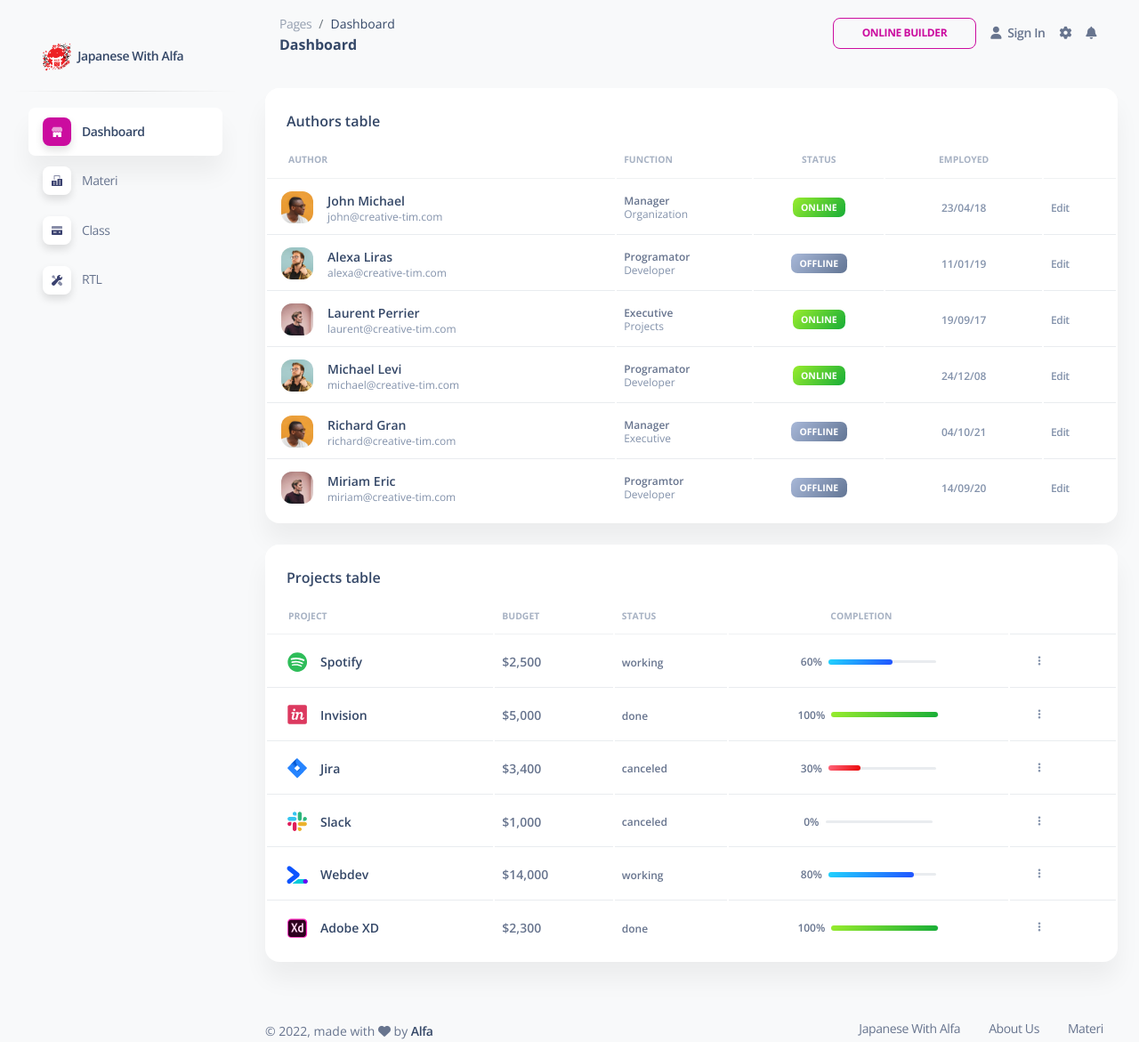
After one commit to NoriAlafa/JPA, a CodeIgniter 4 app: template app/Views/admin/list_materi.php in a window 1280 px wide. The commit adds this page. Shown: the whole page at 89% size. Run offline with PHP 8.4 and a stand-in for CodeIgniter, Linux system fonts and the light colour scheme; the template is opened without the code that fills it, so the values that code supplies are empty; some libraries are stand-ins or nearby versions.

```diff
--- /dev/null
+++ b/app/Views/admin/list_materi.php
@@ -0,0 +1,423 @@
+<?=$this->extend('template/layout')?>
+<?=$this->section('content')?>
+<div class="container-fluid py-4">
+      <div class="row">
+        <div class="col-12">
+          <div class="card mb-4">
+            <div class="card-header pb-0">
+              <h6>Authors table</h6>
+            </div>
+            <div class="card-body px-0 pt-0 pb-2">
+              <div class="table-responsive p-0">
+                <table class="table align-items-center mb-0">
+                  <thead>
+                    <tr>
+                      <th class="text-uppercase text-secondary text-xxs font-weight-bolder opacity-7">Author</th>
+                      <th class="text-uppercase text-secondary text-xxs font-weight-bolder opacity-7 ps-2">Function</th>
+                      <th class="text-center text-uppercase text-secondary text-xxs font-weight-bolder opacity-7">Status</th>
+                      <th class="text-center text-uppercase text-secondary text-xxs font-weight-bolder opacity-7">Employed</th>
+                      <th class="text-secondary opacity-7"></th>
+                    </tr>
+                  </thead>
+                  <tbody>
+                    <tr>
+                      <td>
+                        <div class="d-flex px-2 py-1">
+                          <div>
+                            <img src="../assets/img/team-2.jpg" class="avatar avatar-sm me-3" alt="user1">
+                          </div>
+                          <div class="d-flex flex-column justify-content-center">
+                            <h6 class="mb-0 text-sm">John Michael</h6>
+                            <p class="text-xs text-secondary mb-0">john@creative-tim.com</p>
+                          </div>
+                        </div>
+                      </td>
+                      <td>
+                        <p class="text-xs font-weight-bold mb-0">Manager</p>
+                        <p class="text-xs text-secondary mb-0">Organization</p>
+                      </td>
+                      <td class="align-middle text-center text-sm">
+                        <span class="badge badge-sm bg-gradient-success">Online</span>
+                      </td>
+                      <td class="align-middle text-center">
+                        <span class="text-secondary text-xs font-weight-bold">23/04/18</span>
+                      </td>
+                      <td class="align-middle">
+                        <a href="javascript:;" class="text-secondary font-weight-bold text-xs" data-toggle="tooltip" data-original-title="Edit user">
+                          Edit
+                        </a>
+                      </td>
+                    </tr>
+                    <tr>
+                      <td>
+                        <div class="d-flex px-2 py-1">
+                          <div>
+                            <img src="../assets/img/team-3.jpg" class="avatar avatar-sm me-3" alt="user2">
+                          </div>
+                          <div class="d-flex flex-column justify-content-center">
+                            <h6 class="mb-0 text-sm">Alexa Liras</h6>
+                            <p class="text-xs text-secondary mb-0">alexa@creative-tim.com</p>
+                          </div>
+                        </div>
+                      </td>
+                      <td>
+                        <p class="text-xs font-weight-bold mb-0">Programator</p>
+                        <p class="text-xs text-secondary mb-0">Developer</p>
+                      </td>
+                      <td class="align-middle text-center text-sm">
+                        <span class="badge badge-sm bg-gradient-secondary">Offline</span>
+                      </td>
+                      <td class="align-middle text-center">
+                        <span class="text-secondary text-xs font-weight-bold">11/01/19</span>
+                      </td>
+                      <td class="align-middle">
+                        <a href="javascript:;" class="text-secondary font-weight-bold text-xs" data-toggle="tooltip" data-original-title="Edit user">
+                          Edit
+                        </a>
+                      </td>
+                    </tr>
+                    <tr>
+                      <td>
+                        <div class="d-flex px-2 py-1">
+                          <div>
+                            <img src="../assets/img/team-4.jpg" class="avatar avatar-sm me-3" alt="user3">
+                          </div>
+                          <div class="d-flex flex-column justify-content-center">
+                            <h6 class="mb-0 text-sm">Laurent Perrier</h6>
+                            <p class="text-xs text-secondary mb-0">laurent@creative-tim.com</p>
+                          </div>
+                        </div>
+                      </td>
+                      <td>
+                        <p class="text-xs font-weight-bold mb-0">Executive</p>
+                        <p class="text-xs text-secondary mb-0">Projects</p>
+                      </td>
+                      <td class="align-middle text-center text-sm">
+                        <span class="badge badge-sm bg-gradient-success">Online</span>
+                      </td>
+                      <td class="align-middle text-center">
+                        <span class="text-secondary text-xs font-weight-bold">19/09/17</span>
+                      </td>
+                      <td class="align-middle">
+                        <a href="javascript:;" class="text-secondary font-weight-bold text-xs" data-toggle="tooltip" data-original-title="Edit user">
+                          Edit
+                        </a>
+                      </td>
+                    </tr>
+                    <tr>
+                      <td>
+                        <div class="d-flex px-2 py-1">
+                          <div>
+                            <img src="../assets/img/team-3.jpg" class="avatar avatar-sm me-3" alt="user4">
+                          </div>
+                          <div class="d-flex flex-column justify-content-center">
+                            <h6 class="mb-0 text-sm">Michael Levi</h6>
+                            <p class="text-xs text-secondary mb-0">michael@creative-tim.com</p>
+                          </div>
+                        </div>
+                      </td>
+                      <td>
+                        <p class="text-xs font-weight-bold mb-0">Programator</p>
+                        <p class="text-xs text-secondary mb-0">Developer</p>
+                      </td>
+                      <td class="align-middle text-center text-sm">
+                        <span class="badge badge-sm bg-gradient-success">Online</span>
+                      </td>
+                      <td class="align-middle text-center">
+                        <span class="text-secondary text-xs font-weight-bold">24/12/08</span>
+                      </td>
+                      <td class="align-middle">
+                        <a href="javascript:;" class="text-secondary font-weight-bold text-xs" data-toggle="tooltip" data-original-title="Edit user">
+                          Edit
+                        </a>
+                      </td>
+                    </tr>
+                    <tr>
+                      <td>
+                        <div class="d-flex px-2 py-1">
+                          <div>
+                            <img src="../assets/img/team-2.jpg" class="avatar avatar-sm me-3" alt="user5">
+                          </div>
+                          <div class="d-flex flex-column justify-content-center">
+                            <h6 class="mb-0 text-sm">Richard Gran</h6>
+                            <p class="text-xs text-secondary mb-0">richard@creative-tim.com</p>
+                          </div>
+                        </div>
+                      </td>
+                      <td>
+                        <p class="text-xs font-weight-bold mb-0">Manager</p>
+                        <p class="text-xs text-secondary mb-0">Executive</p>
+                      </td>
+                      <td class="align-middle text-center text-sm">
+                        <span class="badge badge-sm bg-gradient-secondary">Offline</span>
+                      </td>
+                      <td class="align-middle text-center">
+                        <span class="text-secondary text-xs font-weight-bold">04/10/21</span>
+                      </td>
+                      <td class="align-middle">
+                        <a href="javascript:;" class="text-secondary font-weight-bold text-xs" data-toggle="tooltip" data-original-title="Edit user">
+                          Edit
+                        </a>
+                      </td>
+                    </tr>
+                    <tr>
+                      <td>
+                        <div class="d-flex px-2 py-1">
+                          <div>
+                            <img src="../assets/img/team-4.jpg" class="avatar avatar-sm me-3" alt="user6">
+                          </div>
+                          <div class="d-flex flex-column justify-content-center">
+                            <h6 class="mb-0 text-sm">Miriam Eric</h6>
+                            <p class="text-xs text-secondary mb-0">miriam@creative-tim.com</p>
+                          </div>
+                        </div>
+                      </td>
+                      <td>
+                        <p class="text-xs font-weight-bold mb-0">Programtor</p>
+                        <p class="text-xs text-secondary mb-0">Developer</p>
+                      </td>
+                      <td class="align-middle text-center text-sm">
+                        <span class="badge badge-sm bg-gradient-secondary">Offline</span>
+                      </td>
+                      <td class="align-middle text-center">
+                        <span class="text-secondary text-xs font-weight-bold">14/09/20</span>
+                      </td>
+                      <td class="align-middle">
+                        <a href="javascript:;" class="text-secondary font-weight-bold text-xs" data-toggle="tooltip" data-original-title="Edit user">
+                          Edit
+                        </a>
+                      </td>
+                    </tr>
+                  </tbody>
+                </table>
+              </div>
+            </div>
+          </div>
+        </div>
+      </div>
+      <div class="row">
+        <div class="col-12">
+          <div class="card mb-4">
+            <div class="card-header pb-0">
+              <h6>Projects table</h6>
+            </div>
+            <div class="card-body px-0 pt-0 pb-2">
+              <div class="table-responsive p-0">
+                <table class="table align-items-center justify-content-center mb-0">
+                  <thead>
+                    <tr>
+                      <th class="text-uppercase text-secondary text-xxs font-weight-bolder opacity-7">Project</th>
+                      <th class="text-uppercase text-secondary text-xxs font-weight-bolder opacity-7 ps-2">Budget</th>
+                      <th class="text-uppercase text-secondary text-xxs font-weight-bolder opacity-7 ps-2">Status</th>
+                      <th class="text-uppercase text-secondary text-xxs font-weight-bolder text-center opacity-7 ps-2">Completion</th>
+                      <th></th>
+                    </tr>
+                  </thead>
+                  <tbody>
+                    <tr>
+                      <td>
+                        <div class="d-flex px-2">
+                          <div>
+                            <img src="../assets/img/small-logos/logo-spotify.svg" class="avatar avatar-sm rounded-circle me-2" alt="spotify">
+                          </div>
+                          <div class="my-auto">
+                            <h6 class="mb-0 text-sm">Spotify</h6>
+                          </div>
+                        </div>
+                      </td>
+                      <td>
+                        <p class="text-sm font-weight-bold mb-0">$2,500</p>
+                      </td>
+                      <td>
+                        <span class="text-xs font-weight-bold">working</span>
+                      </td>
+                      <td class="align-middle text-center">
+                        <div class="d-flex align-items-center justify-content-center">
+                          <span class="me-2 text-xs font-weight-bold">60%</span>
+                          <div>
+                            <div class="progress">
+                              <div class="progress-bar bg-gradient-info" role="progressbar" aria-valuenow="60" aria-valuemin="0" aria-valuemax="100" style="width: 60%;"></div>
+                            </div>
+                          </div>
+                        </div>
+                      </td>
+                      <td class="align-middle">
+                        <button class="btn btn-link text-secondary mb-0">
+                          <i class="fa fa-ellipsis-v text-xs"></i>
+                        </button>
+                      </td>
+                    </tr>
+                    <tr>
+                      <td>
+                        <div class="d-flex px-2">
+                          <div>
+                            <img src="../assets/img/small-logos/logo-invision.svg" class="avatar avatar-sm rounded-circle me-2" alt="invision">
+                          </div>
+                          <div class="my-auto">
+                            <h6 class="mb-0 text-sm">Invision</h6>
+                          </div>
+                        </div>
+                      </td>
+                      <td>
+                        <p class="text-sm font-weight-bold mb-0">$5,000</p>
+                      </td>
+                      <td>
+                        <span class="text-xs font-weight-bold">done</span>
+                      </td>
+                      <td class="align-middle text-center">
+                        <div class="d-flex align-items-center justify-content-center">
+                          <span class="me-2 text-xs font-weight-bold">100%</span>
+                          <div>
+                            <div class="progress">
+                              <div class="progress-bar bg-gradient-success" role="progressbar" aria-valuenow="100" aria-valuemin="0" aria-valuemax="100" style="width: 100%;"></div>
+                            </div>
+                          </div>
+                        </div>
+                      </td>
+                      <td class="align-middle">
+                        <button class="btn btn-link text-secondary mb-0" aria-haspopup="true" aria-expanded="false">
+                          <i class="fa fa-ellipsis-v text-xs"></i>
+                        </button>
+                      </td>
+                    </tr>
+                    <tr>
+                      <td>
+                        <div class="d-flex px-2">
+                          <div>
+                            <img src="../assets/img/small-logos/logo-jira.svg" class="avatar avatar-sm rounded-circle me-2" alt="jira">
+                          </div>
+                          <div class="my-auto">
+                            <h6 class="mb-0 text-sm">Jira</h6>
+                          </div>
+                        </div>
+                      </td>
+                      <td>
+                        <p class="text-sm font-weight-bold mb-0">$3,400</p>
+                      </td>
+                      <td>
+                        <span class="text-xs font-weight-bold">canceled</span>
+                      </td>
+                      <td class="align-middle text-center">
+                        <div class="d-flex align-items-center justify-content-center">
+                          <span class="me-2 text-xs font-weight-bold">30%</span>
+                          <div>
+                            <div class="progress">
+                              <div class="progress-bar bg-gradient-danger" role="progressbar" aria-valuenow="30" aria-valuemin="0" aria-valuemax="30" style="width: 30%;"></div>
+                            </div>
+                          </div>
+                        </div>
+                      </td>
+                      <td class="align-middle">
+                        <button class="btn btn-link text-secondary mb-0" aria-haspopup="true" aria-expanded="false">
+                          <i class="fa fa-ellipsis-v text-xs"></i>
+                        </button>
+                      </td>
+                    </tr>
+                    <tr>
+                      <td>
+                        <div class="d-flex px-2">
+                          <div>
+                            <img src="../assets/img/small-logos/logo-slack.svg" class="avatar avatar-sm rounded-circle me-2" alt="slack">
+                          </div>
+                          <div class="my-auto">
+                            <h6 class="mb-0 text-sm">Slack</h6>
+                          </div>
+                        </div>
+                      </td>
+                      <td>
+                        <p class="text-sm font-weight-bold mb-0">$1,000</p>
+                      </td>
+                      <td>
+                        <span class="text-xs font-weight-bold">canceled</span>
+                      </td>
+                      <td class="align-middle text-center">
+                        <div class="d-flex align-items-center justify-content-center">
+                          <span class="me-2 text-xs font-weight-bold">0%</span>
+                          <div>
+                            <div class="progress">
+                              <div class="progress-bar bg-gradient-success" role="progressbar" aria-valuenow="0" aria-valuemin="0" aria-valuemax="0" style="width: 0%;"></div>
+                            </div>
+                          </div>
+                        </div>
+                      </td>
+                      <td class="align-middle">
+                        <button class="btn btn-link text-secondary mb-0" aria-haspopup="true" aria-expanded="false">
+                          <i class="fa fa-ellipsis-v text-xs"></i>
+                        </button>
+                      </td>
+                    </tr>
+                    <tr>
+                      <td>
+                        <div class="d-flex px-2">
+                          <div>
+                            <img src="../assets/img/small-logos/logo-webdev.svg" class="avatar avatar-sm rounded-circle me-2" alt="webdev">
+                          </div>
+                          <div class="my-auto">
+                            <h6 class="mb-0 text-sm">Webdev</h6>
+                          </div>
+                        </div>
+                      </td>
+                      <td>
+                        <p class="text-sm font-weight-bold mb-0">$14,000</p>
+                      </td>
+                      <td>
+                        <span class="text-xs font-weight-bold">working</span>
+                      </td>
+                      <td class="align-middle text-center">
+                        <div class="d-flex align-items-center justify-content-center">
+                          <span class="me-2 text-xs font-weight-bold">80%</span>
+                          <div>
+                            <div class="progress">
+                              <div class="progress-bar bg-gradient-info" role="progressbar" aria-valuenow="80" aria-valuemin="0" aria-valuemax="80" style="width: 80%;"></div>
+                            </div>
+                          </div>
+                        </div>
+                      </td>
+                      <td class="align-middle">
+                        <button class="btn btn-link text-secondary mb-0" aria-haspopup="true" aria-expanded="false">
+                          <i class="fa fa-ellipsis-v text-xs"></i>
+                        </button>
+                      </td>
+                    </tr>
+                    <tr>
+                      <td>
+                        <div class="d-flex px-2">
+                          <div>
+                            <img src="../assets/img/small-logos/logo-xd.svg" class="avatar avatar-sm rounded-circle me-2" alt="xd">
+                          </div>
+                          <div class="my-auto">
+                            <h6 class="mb-0 text-sm">Adobe XD</h6>
+                          </div>
+                        </div>
+                      </td>
+                      <td>
+                        <p class="text-sm font-weight-bold mb-0">$2,300</p>
+                      </td>
+                      <td>
+                        <span class="text-xs font-weight-bold">done</span>
+                      </td>
+                      <td class="align-middle text-center">
+                        <div class="d-flex align-items-center justify-content-center">
+                          <span class="me-2 text-xs font-weight-bold">100%</span>
+                          <div>
+                            <div class="progress">
+                              <div class="progress-bar bg-gradient-success" role="progressbar" aria-valuenow="100" aria-valuemin="0" aria-valuemax="100" style="width: 100%;"></div>
+                            </div>
+                          </div>
+                        </div>
+                      </td>
+                      <td class="align-middle">
+                        <button class="btn btn-link text-secondary mb-0" aria-haspopup="true" aria-expanded="false">
+                          <i class="fa fa-ellipsis-v text-xs"></i>
+                        </button>
+                      </td>
+                    </tr>
+                  </tbody>
+                </table>
+              </div>
+            </div>
+          </div>
+        </div>
+      </div>
+    </div>
+<?=$this->endSection()?>
--- a/app/Views/template/sidebar.php
+++ b/app/Views/template/sidebar.php
@@ -28,6 +28,7 @@
             <span class="nav-link-text ms-1">Dashboard</span>
           </a>
         </li>
+        <?php if(!session('access') == 'admin'):?>
         <li class="nav-item">
           <a class="nav-link  " href="/materi">
             <div class="icon icon-shape icon-sm shadow border-radius-md bg-white text-center me-2 d-flex align-items-center justify-content-center">
@@ -48,6 +49,28 @@
             <span class="nav-link-text ms-1">Materi</span>
           </a>
         </li>
+        <?php else: ?>
+          <li class="nav-item">
+          <a class="nav-link  " href="/tampil/materi">
+            <div class="icon icon-shape icon-sm shadow border-radius-md bg-white text-center me-2 d-flex align-items-center justify-content-center">
+              <svg width="12px" height="12px" viewBox="0 0 42 42" version="1.1" xmlns="http://www.w3.org/2000/svg" xmlns:xlink="http://www.w3.org/1999/xlink">
+                <title>office</title>
+                <g stroke="none" stroke-width="1" fill="none" fill-rule="evenodd">
+                  <g transform="translate(-1869.000000, -293.000000)" fill="#FFFFFF" fill-rule="nonzero">
+                    <g transform="translate(1716.000000, 291.000000)">
+                      <g id="office" transform="translate(153.000000, 2.000000)">
+                        <path class="color-background opacity-6" d="M12.25,17.5 L8.75,17.5 L8.75,1.75 C8.75,0.78225 9.53225,0 10.5,0 L31.5,0 C32.46775,0 33.25,0.78225 33.25,1.75 L33.25,12.25 L29.75,12.25 L29.75,3.5 L12.25,3.5 L12.25,17.5 Z"></path>
+                        <path class="color-background" d="M40.25,14 L24.5,14 C23.53225,14 22.75,14.78225 22.75,15.75 L22.75,38.5 L19.25,38.5 L19.25,22.75 C19.25,21.78225 18.46775,21 17.5,21 L1.75,21 C0.78225,21 0,21.78225 0,22.75 L0,40.25 C0,41.21775 0.78225,42 1.75,42 L40.25,42 C41.21775,42 42,41.21775 42,40.25 L42,15.75 C42,14.78225 41.21775,14 40.25,14 Z M12.25,36.75 L7,36.75 L7,33.25 L12.25,33.25 L12.25,36.75 Z M12.25,29.75 L7,29.75 L7,26.25 L12.25,26.25 L12.25,29.75 Z M35,36.75 L29.75,36.75 L29.75,33.25 L35,33.25 L35,36.75 Z M35,29.75 L29.75,29.75 L29.75,26.25 L35,26.25 L35,29.75 Z M35,22.75 L29.75,22.75 L29.75,19.25 L35,19.25 L35,22.75 Z"></path>
+                      </g>
+                    </g>
+                  </g>
+                </g>
+              </svg>
+            </div>
+            <span class="nav-link-text ms-1">Materi</span>
+          </a>
+        </li>
+        <?php endif?>
         <li class="nav-item">
           <a class="nav-link  " href="/class">
             <div class="icon icon-shape icon-sm shadow border-radius-md bg-white text-center me-2 d-flex align-items-center justify-content-center">
```
Also changed, not shown: app/Config/Routes.php (+10 -3 lines), app/Controllers/Admin.php (added, +47 -0 lines), app/Views/admin/tambah_materi.php (added, +41 -0 lines).
